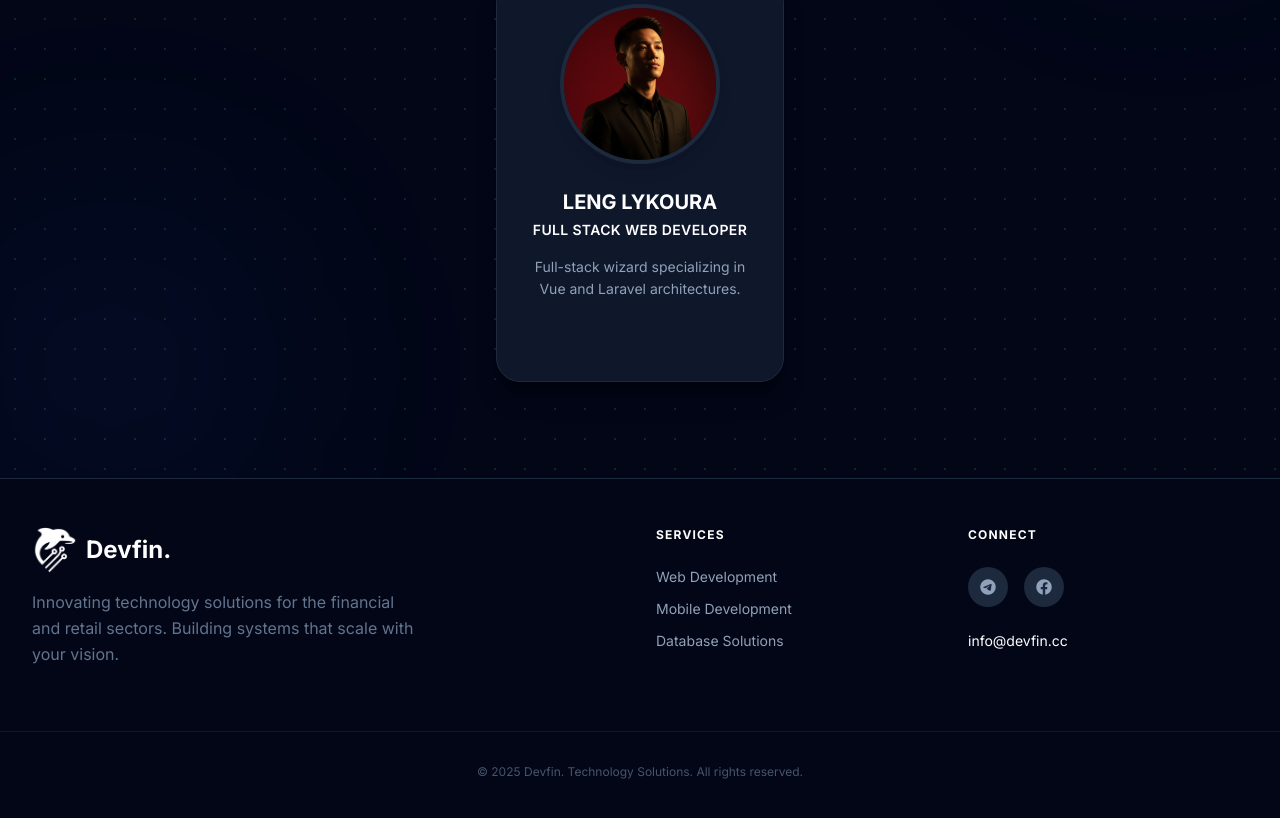
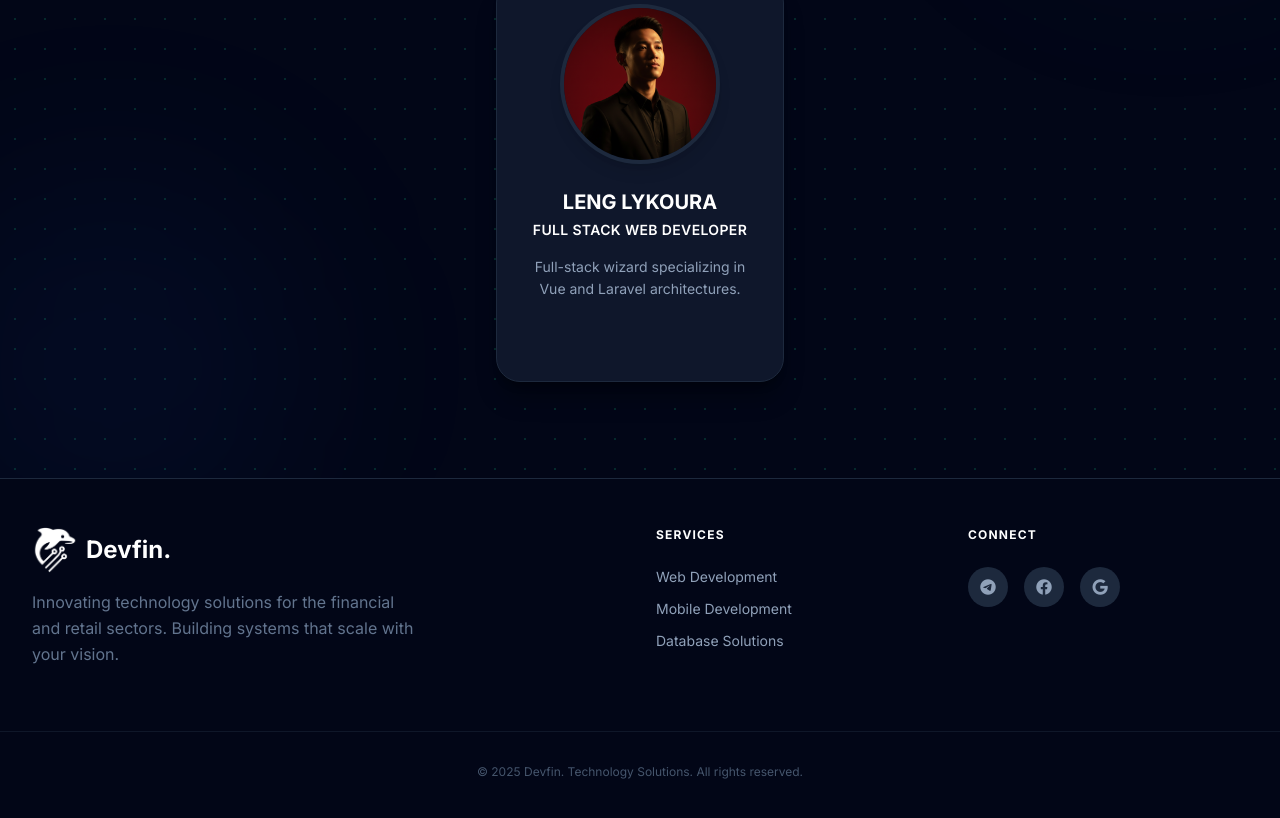
Before and after one commit to lenglykoura/devfin.portfolio, a Vue app: page / in a window 1280 px wide. Shown: the part 4201-5019 px from the top of the page. Built offline with nearby package versions, Linux system fonts and the light colour scheme.

Commit message:
change some view

```diff
--- a/src/components/FooterSection.vue
+++ b/src/components/FooterSection.vue
@@ -75,12 +75,16 @@
           >
             <i class="fab fa-facebook"></i>
           </a>
+          <a
+            href="#"
+            class="w-10 h-10 rounded-full bg-slate-800 flex items-center justify-center text-slate-400 hover:bg-devfin-500 hover:text-white transition-all duration-300 hover:-translate-y-1"
+          >
+            <i class="fab fa-google"></i>
+          </a>
         </div>
-        <p
-          class="text-sm font-medium text-white transition-colors"
-        >
+        <!-- <a href="#" class="hover:text-blue-400 transition-colors duration-300">
           info@devfin.cc
-        </p>
+        </a> -->
       </div>
     </div>
 
```
